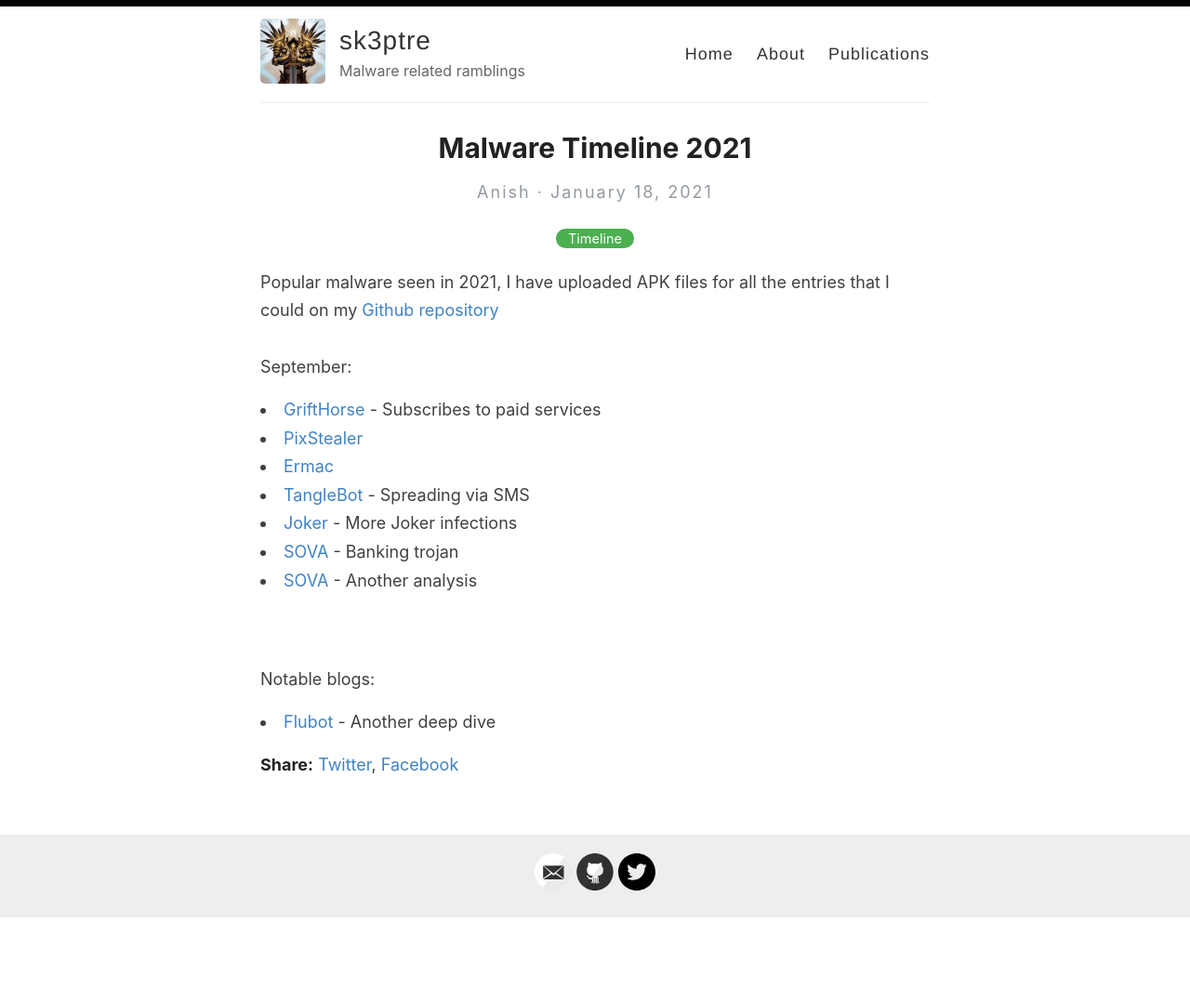
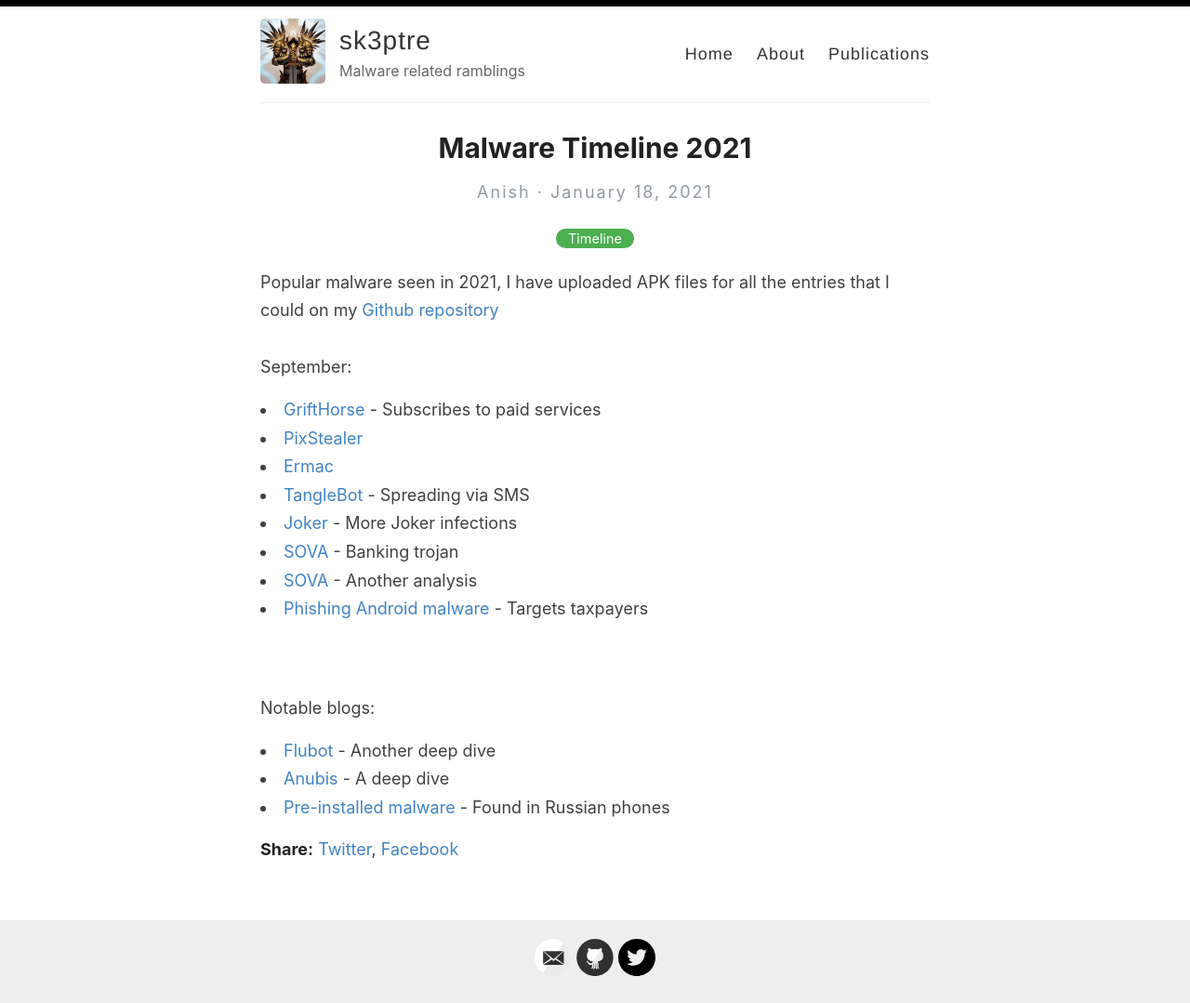
Before and after one commit to sk3ptre/sk3ptre.github.io, a Jekyll site: the page built from _posts/2021-01-18-Malware-Timeline-2021.md, in a window 1280 px wide. Shown: the whole page at 93% size. Built offline with Jekyll 4.4.1, drawn with Linux system fonts in a browser that asks for light colours; before the commit the page ends 988 px from its top, so only the background shows below that.

Commit message:
Update 2021-01-18-Malware-Timeline-2021.md

```diff
--- a/_posts/2021-01-18-Malware-Timeline-2021.md
+++ b/_posts/2021-01-18-Malware-Timeline-2021.md
@@ -14,6 +14,9 @@
 <li><a href="https://labs.k7computing.com/index.php/joker-unleashes-itself-again-on-google-play-store/">Joker</a> - More Joker infections</li>
 <li><a href="https://www.threatfabric.com/blogs/sova-new-trojan-with-fowl-intentions.html">SOVA</a> - Banking trojan</li>
 <li><a href="https://blog.cyble.com/2021/09/14/deep-dive-analysis-of-s-o-v-a-android-banking-trojan/">SOVA</a> - Another analysis</li>
+<li><a href="https://www.mcafee.com/blogs/other-blogs/mcafee-labs/phishing-android-malware-targets-taxpayers-in-india">Phishing Android malware</a> - Targets taxpayers</li>
 <br><br>
 Notable blogs:
 <li><a href="https://www.telekom.com/en/blog/group/article/flubot-under-the-microscope-636368">Flubot</a> - Another deep dive</li>
+<li><a href="https://0x1c3n.tech/anubis-android-malware-analysis">Anubis</a> - A deep dive</li>
+<li><a href="https://habr.com/ru/post/575626/">Pre-installed malware</a> - Found in Russian phones</li>
```
